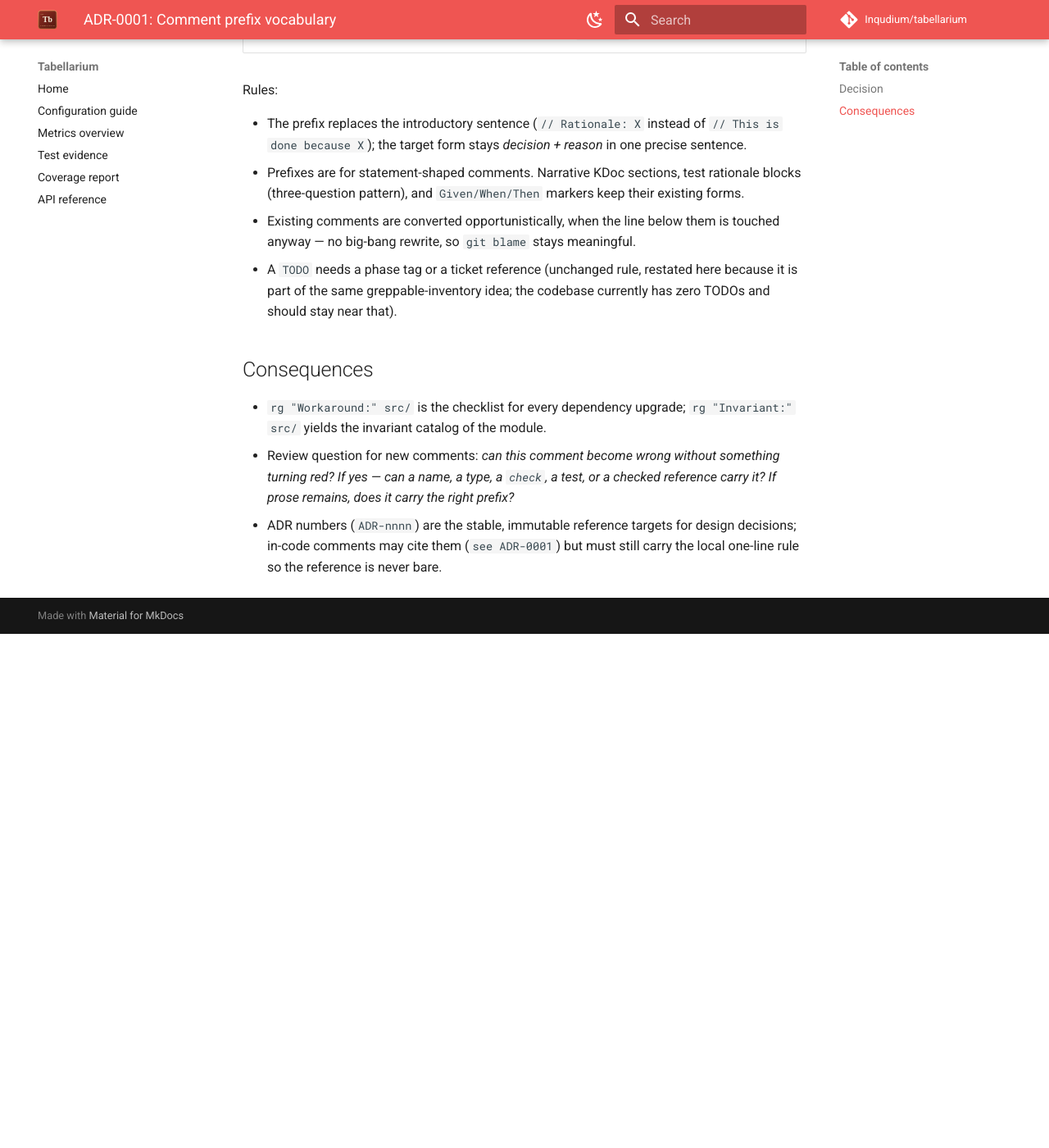
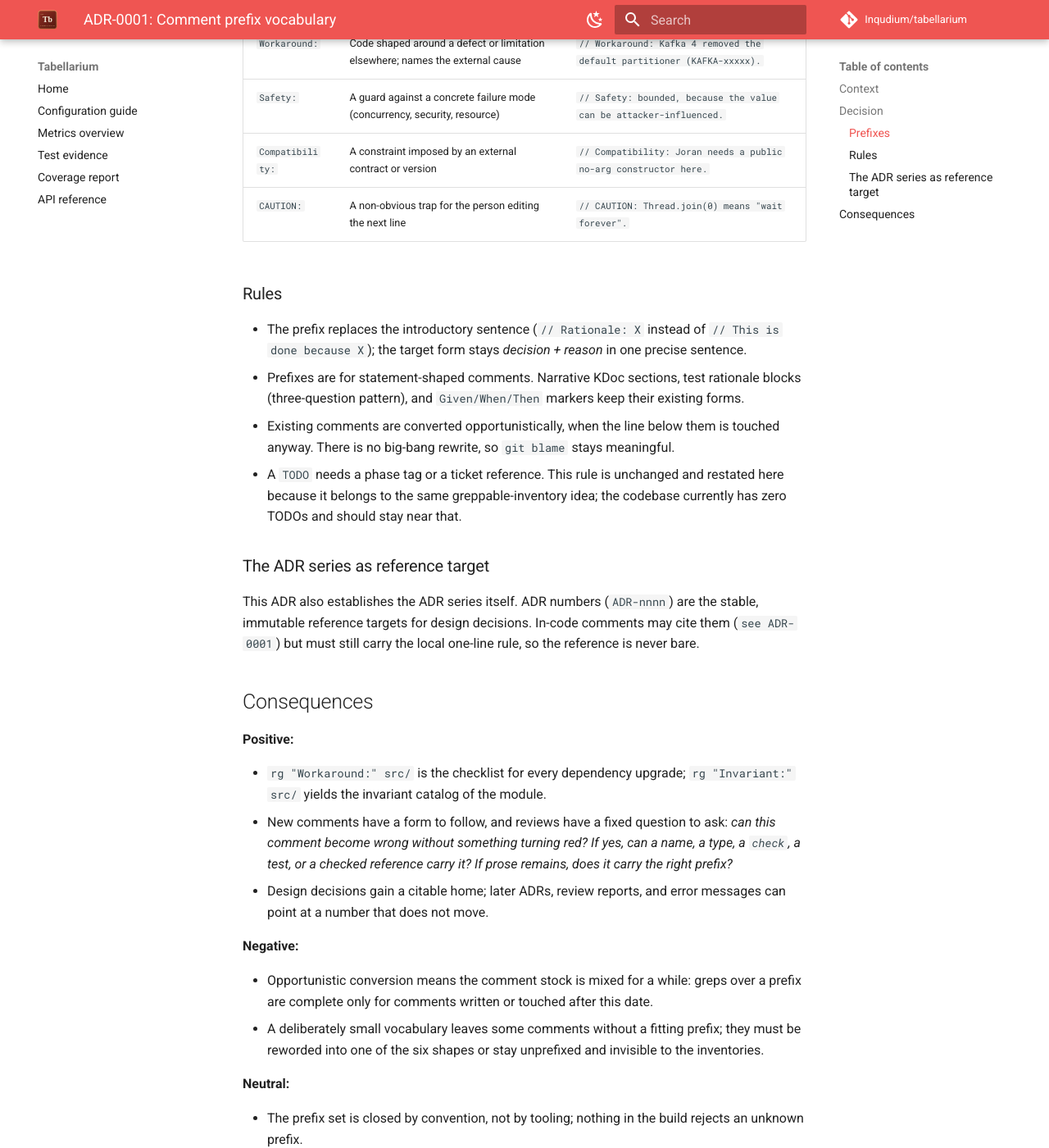
Before and after one commit to Inqudium/tabellarium, an MkDocs documentation site: the page built from docs/adr/ADR-0001-comment-prefix-vocabulary.md, in a window 1280 px wide and 1400 px high, scrolled down 961 px. Shown: the whole window at 82% size. Built offline with MkDocs 1.6.1 and Material for MkDocs 9.7.7, drawn with Linux system fonts in a browser that asks for light colours; comment, search, counter and statistics services are not loaded; before the commit the page ends 1734 px from its top, so only the background shows below that; some of the changed text lies outside the part shown.

Commit message:
Rework the ADRs into the shared ADR format
Move the four records from the list-shaped header to the metadata
block (Status/Date/Deciders/Related), a proper Context section, a
Decision section with subsections, and Consequences grouped into
Positive/Negative/Neutral. Add the format guide adapted to this
repository's ADR-NNNN numbering and a topic index.

The ADR-NNNN identifiers and filenames stay unchanged: ADR-0001
declares them immutable reference targets, and ADR-0004 is cited from
a runtime error message, a test assertion, the CHANGELOG, and the
review reports.

Co-Authored-By: Claude Fable 5.1 <noreply@anthropic.com>
Claude-Session: https://claude.ai/code/session_018eQR8Fnn56MaBnNHT8Z48K

```diff
--- a/docs/adr/ADR-0001-comment-prefix-vocabulary.md
+++ b/docs/adr/ADR-0001-comment-prefix-vocabulary.md
@@ -1,23 +1,31 @@
 # ADR-0001: Comment prefix vocabulary
 
-- **Status:** accepted
-- **Date:** 2026-08-29
-- **Context:** The 2026-08-29 comment audit
-  (`docs/assessment/COMMENT_AUDIT-2026-08-29T01-25-22.md`, finding 15)
-  found that the codebase carries substantial rationale, invariant, and
-  compatibility knowledge in comments, but with no shared vocabulary:
-  the emergent stock was a handful of `Note:`/`CAUTION:` markers.
-  Without a fixed prefix set, this knowledge is not greppable — there is
-  no way to list all workarounds before a dependency upgrade or all
-  invariants of a class — and new comments have no form to follow. This
-  ADR also establishes the ADR series itself as a stable reference
-  target for future decisions (`ADR-nnnn`).
+**Status:** Accepted
+**Date:** 2026-08-29
+**Deciders:** Dirk Haase (maintainer)
+
+## Context
+
+The 2026-08-29 comment audit
+(`docs/assessment/COMMENT_AUDIT-2026-08-29T01-25-22.md`, finding 15)
+found that the codebase carries substantial rationale, invariant, and
+compatibility knowledge in comments, but with no shared vocabulary: the
+emergent stock was a handful of `Note:`/`CAUTION:` markers.
+
+Without a fixed prefix set this knowledge is not greppable. There is no
+way to list every workaround before a dependency upgrade, or every
+invariant of a class, and a new comment has no form to follow. The
+audit also found that design decisions had no stable place to live:
+they were spread across commit messages, review reports, and README
+passages, none of which is a citable, immutable target.
 
 ## Decision
 
 Comments that state one of the following carry the matching prefix.
-The vocabulary is deliberately small; do not invent new prefixes
-without a follow-up ADR.
+The vocabulary is deliberately small; **do not invent new prefixes
+without a follow-up ADR.**
+
+### Prefixes
 
 | Prefix | Use for | Example shape |
 |---|---|---|
@@ -28,7 +36,7 @@ without a follow-up ADR.
 | `Compatibility:` | A constraint imposed by an external contract or version | `// Compatibility: Joran needs a public no-arg constructor here.` |
 | `CAUTION:` | A non-obvious trap for the person editing the next line | `// CAUTION: Thread.join(0) means "wait forever".` |
 
-Rules:
+### Rules
 
 - The prefix replaces the introductory sentence (`// Rationale: X`
   instead of `// This is done because X`); the target form stays
@@ -37,23 +45,45 @@ Rules:
   test rationale blocks (three-question pattern), and `Given/When/Then`
   markers keep their existing forms.
 - Existing comments are converted opportunistically, when the line
-  below them is touched anyway — no big-bang rewrite, so `git blame`
-  stays meaningful.
-- A `TODO` needs a phase tag or a ticket reference (unchanged rule,
-  restated here because it is part of the same greppable-inventory
-  idea; the codebase currently has zero TODOs and should stay near
-  that).
+  below them is touched anyway. There is no big-bang rewrite, so
+  `git blame` stays meaningful.
+- A `TODO` needs a phase tag or a ticket reference. This rule is
+  unchanged and restated here because it belongs to the same
+  greppable-inventory idea; the codebase currently has zero TODOs and
+  should stay near that.
+
+### The ADR series as reference target
+
+This ADR also establishes the ADR series itself. ADR numbers
+(`ADR-nnnn`) are the stable, immutable reference targets for design
+decisions. In-code comments may cite them (`see ADR-0001`) but must
+still carry the local one-line rule, so the reference is never bare.
 
 ## Consequences
+
+**Positive:**
 
 - `rg "Workaround:" src/` is the checklist for every dependency
   upgrade; `rg "Invariant:" src/` yields the invariant catalog of the
   module.
-- Review question for new comments: *can this comment become wrong
-  without something turning red? If yes — can a name, a type, a
-  `check`, a test, or a checked reference carry it? If prose remains,
-  does it carry the right prefix?*
-- ADR numbers (`ADR-nnnn`) are the stable, immutable reference targets
-  for design decisions; in-code comments may cite them
-  (`see ADR-0001`) but must still carry the local one-line rule so the
-  reference is never bare.
+- New comments have a form to follow, and reviews have a fixed
+  question to ask: *can this comment become wrong without something
+  turning red? If yes, can a name, a type, a `check`, a test, or a
+  checked reference carry it? If prose remains, does it carry the right
+  prefix?*
+- Design decisions gain a citable home; later ADRs, review reports,
+  and error messages can point at a number that does not move.
+
+**Negative:**
+
+- Opportunistic conversion means the comment stock is mixed for a
+  while: greps over a prefix are complete only for comments written or
+  touched after this date.
+- A deliberately small vocabulary leaves some comments without a
+  fitting prefix; they must be reworded into one of the six shapes or
+  stay unprefixed and invisible to the inventories.
+
+**Neutral:**
+
+- The prefix set is closed by convention, not by tooling; nothing in
+  the build rejects an unknown prefix.
--- /dev/null
+++ b/docs/adr/README.md
@@ -0,0 +1,43 @@
+# Architecture Decision Records
+
+This directory holds the Architecture Decision Records for
+**tabellarium**. Every record follows the shape in
+[ADR-FORMAT.md](ADR-FORMAT.md). ADRs are numbered
+`ADR-NNNN-short-kebab-slug.md`; the number is never reused or changed,
+because it is cited from code comments, error messages, the CHANGELOG,
+and review reports. The **code is authoritative**: where an ADR and the
+code disagree, the code wins and the ADR is corrected.
+
+New to the project? Start with
+[ADR-0002](ADR-0002-public-api-is-the-operator-surface.md), which
+draws the line between the supported operator surface and the
+`internal` implementation, then read the cluster you are touching.
+
+## Index by topic
+
+### API boundary & lifecycle
+
+| ADR | Title | Status |
+|-----|-------|--------|
+| [0002](ADR-0002-public-api-is-the-operator-surface.md) | The public API is the operator surface | Accepted |
+| [0004](ADR-0004-appender-instances-are-not-restartable.md) | Appender instances are not restartable | Accepted |
+
+### Conventions & project process
+
+| ADR | Title | Status |
+|-----|-------|--------|
+| [0001](ADR-0001-comment-prefix-vocabulary.md) | Comment prefix vocabulary | Accepted; also establishes the ADR series as reference target |
+| [0003](ADR-0003-fuzz-workflow-is-the-fuzzing-signal.md) | The Fuzz workflow, not the Scorecard score, is the fuzzing signal | Accepted |
+
+## Superseded
+
+None yet. A fully superseded record keeps its number, gets the status
+`Superseded by ADR-NNNN (YYYY-MM-DD)`, and moves to this table; it
+must not be treated as current guidance.
+
+## Notes
+
+- **Format & conventions:** [ADR-FORMAT.md](ADR-FORMAT.md).
+- **Evidence:** the review reports that ADRs cite live in
+  [`../assessment/`](../assessment/); they are dated snapshots and are
+  not updated when an ADR changes.
```
Also changed, not shown: docs/adr/ADR-0002-public-api-is-the-operator-surface.md (+63 -33 lines), docs/adr/ADR-0003-fuzz-workflow-is-the-fuzzing-signal.md (+59 -37 lines), docs/adr/ADR-0004-appender-instances-are-not-restartable.md (+55 -30 lines), docs/adr/ADR-FORMAT.md (added, +222 -0 lines).
